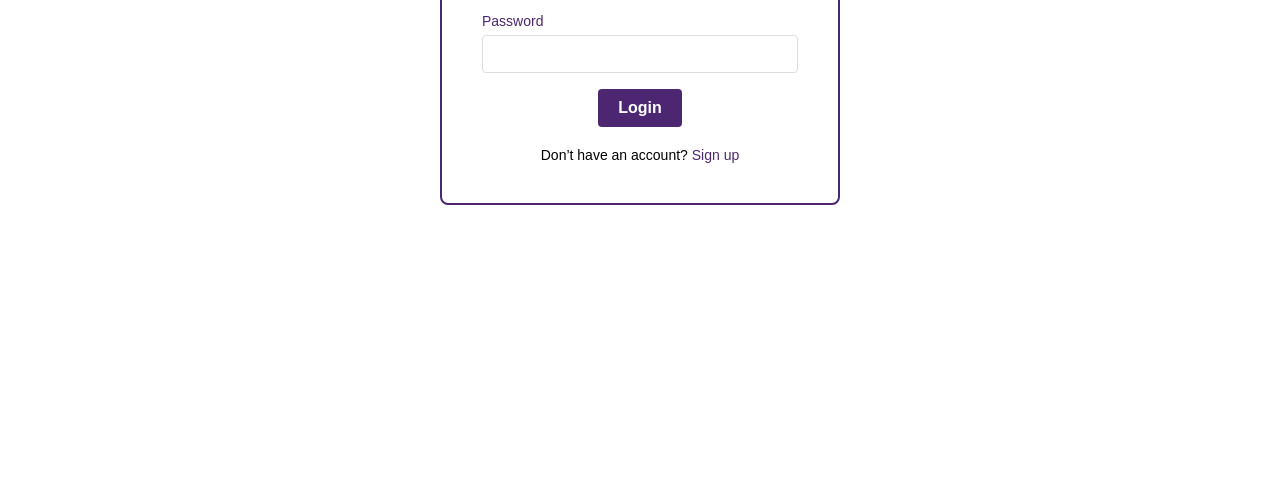
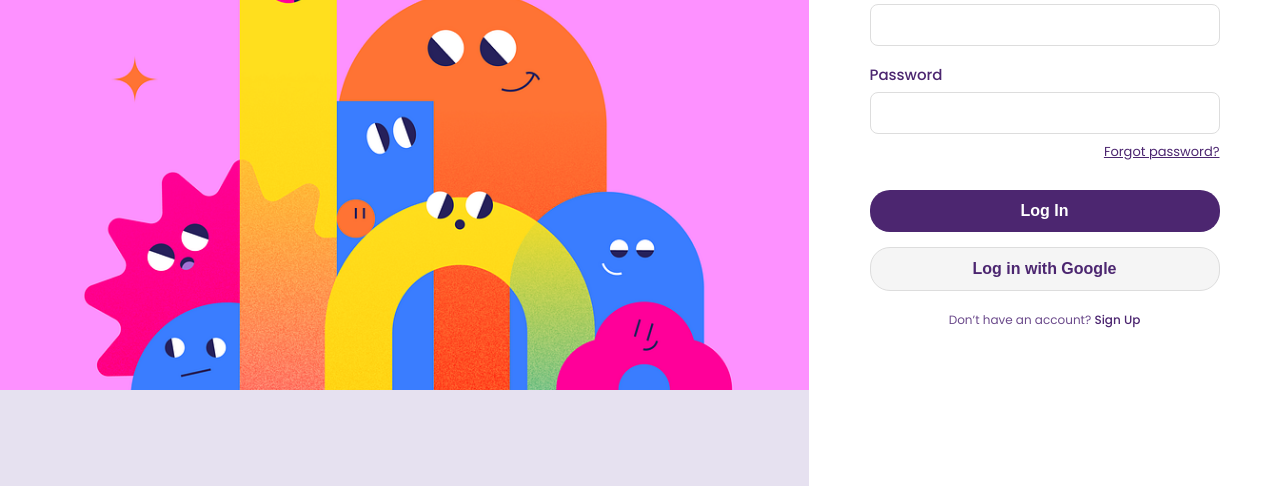
Before and after one commit to khaylabelva/OhmSimulation, a plain HTML site: page login.html in a window 1280 px wide. Shown: the part 314-800 px from the top of the page. Drawn offline with Linux system fonts and the light colour scheme.

```diff
--- a/login.html
+++ b/login.html
@@ -4,14 +4,21 @@
     <meta charset="UTF-8">
     <meta name="viewport" content="width=device-width, initial-scale=1.0">
     <title>Login - Ohm Simulation</title>
+    <link rel="preconnect" href="https://fonts.googleapis.com">
+    <link rel="preconnect" href="https://fonts.gstatic.com" crossorigin>
+    <link href="https://fonts.googleapis.com/css2?family=Poppins:wght@400;500;600&display=swap" rel="stylesheet">
     <link rel="stylesheet" href="style.css">
 </head>
 <body>
-    <div class="auth-container">
+    <div class="container">
+        <div class="auth-left">
+            <img src="background.png" alt="Background illustration" class="background-image">
+        </div>
+        <div class="auth-right">
             <div class="auth-header">
                 <img src="logo.png" alt="Ohm Simulation Logo" class="logo-image">
-            <h2>Welcome Back</h2>
-            <p>Please login to your account</p>
+                <h2>Welcome back!</h2>
+                <p>Please enter your details</p>
             </div>
             <form action="#" method="post">
                 <div class="form-group">
@@ -21,10 +28,13 @@
                 <div class="form-group">
                     <label for="password">Password</label>
                     <input type="password" id="password" name="password" required>
+                    <a href="#" class="forgot-password">Forgot password?</a>
                 </div>
-            <button type="submit" class="auth-button">Login</button>
-            <p class="auth-footer">Don’t have an account? <a href="signup.html">Sign up</a></p>
+                <button type="submit" class="auth-button">Log In</button>
+                <button type="button" class="google-button">Log in with Google</button>
             </form>
+            <p class="auth-footer">Don’t have an account? <a href="signup.html">Sign Up</a></p>
+        </div>
     </div>
 </body>
 </html>
--- a/style.css
+++ b/style.css
@@ -17,77 +17,141 @@
     width: 100%;
 }
 
-/* Page Authentication */
-.auth-container {
-    width: 100%;
-    max-width: 400px;
-    margin: auto;
-    padding: 40px;
-    border: 2px solid #4C2670;
-    border-radius: 8px;
-    background-color: #fff;
-    margin-top: 100px;
-    text-align: center;
+/* Page LogIn */
+.auth-left {
+    flex: 1.5;
+    display: flex;
+    align-items: center;
+    justify-content: center;
+    background-color: #e6e1f0;
 }
 
-.auth-container h2 {
+.background-image {
+    width: 809px;
+    height: auto;
+}
+
+.auth-right {
+    flex: 1;
+    padding: 40px;
+    display: flex;
+    flex-direction: column;
+    align-items: center;
+    justify-content: center;
+    text-align: center;
+    background-color: #fff;
+}
+
+.auth-header h2 {
     color: #4C2670;
     font-size: 24px;
+    font-weight: 700;
+    margin-bottom: 8px;
+}
+
+.auth-header p {
+    color: #6B4A8B;
+    font-size: 14px;
     margin-bottom: 20px;
-    font-weight: 600;
 }
 
 .form-group {
+    width: 350px;
     margin-bottom: 16px;
+    position: relative;
     text-align: left;
 }
 
 .form-group label {
-    font-size: 14px;
+    font-size: 15px;
     font-weight: 500;
     color: #4C2670;
 }
 
 .form-group input {
     width: 100%;
-    padding: 10px;
+    padding: 12px;
     margin-top: 5px;
-    border-radius: 4px;
+    border-radius: 8px;
     border: 1px solid #ddd;
     font-size: 14px;
+    box-sizing: border-box;
+}
+
+.show-password {
+    position: absolute;
+    top: 50%;
+    right: 12px;
+    transform: translateY(-50%);
+    cursor: pointer;
+    font-size: 16px;
+    color: #999;
+}
+
+.forgot-password {
+    color: #4C2670;
+    text-decoration: underline;
+    font-size: 13px;
+    margin-top: 20px;
+    position: absolute;
+    right: 0;
+    bottom: -28px;
+    width: 100%;
+    text-align: right;
+}
+
+.forgot-password:hover {
+    color: #b07edf;
+}
+
+.auth-button,
+.google-button {
+    width: 100%;
+    padding: 12px;
+    font-size: 16px;
+    font-weight: 600;
+    border-radius: 20px;
+    border: none;
+    cursor: pointer;
+    margin-top: 15px;
+    transition: background-color 0.3s ease;
 }
 
 .auth-button {
     background-color: #4C2670;
     color: #fff;
-    padding: 10px 20px;
-    border: none;
-    border-radius: 4px;
-    font-size: 16px;
-    font-weight: 600;
-    cursor: pointer;
-    transition: background-color 0.3s;
+    margin-top: 40px;
 }
 
 .auth-button:hover {
     background-color: #633291;
 }
 
-.auth-container p {
-    font-size: 14px;
-    margin-top: 20px;
+.google-button {
+    background-color: #f5f5f5;
+    color: #4C2670;
+    border: 1px solid #ddd;
 }
 
-.auth-container a {
+.google-button:hover {
+    background-color: #e0e0e0;
+}
+
+.auth-footer {
+    font-size: 12px;
+    margin-top: 20px;
+    color: #6B4A8B;
+}
+
+.auth-footer a {
     color: #4C2670;
     text-decoration: none;
     font-weight: 500;
 }
 
-.auth-container a:hover {
+.auth-footer a:hover {
     text-decoration: underline;
 }
-
 
 /* Styling Sidebar */
 .sidebar {
```
Also changed, not shown: background.png (added). Lines whose indentation alone changed are shown as unchanged.
